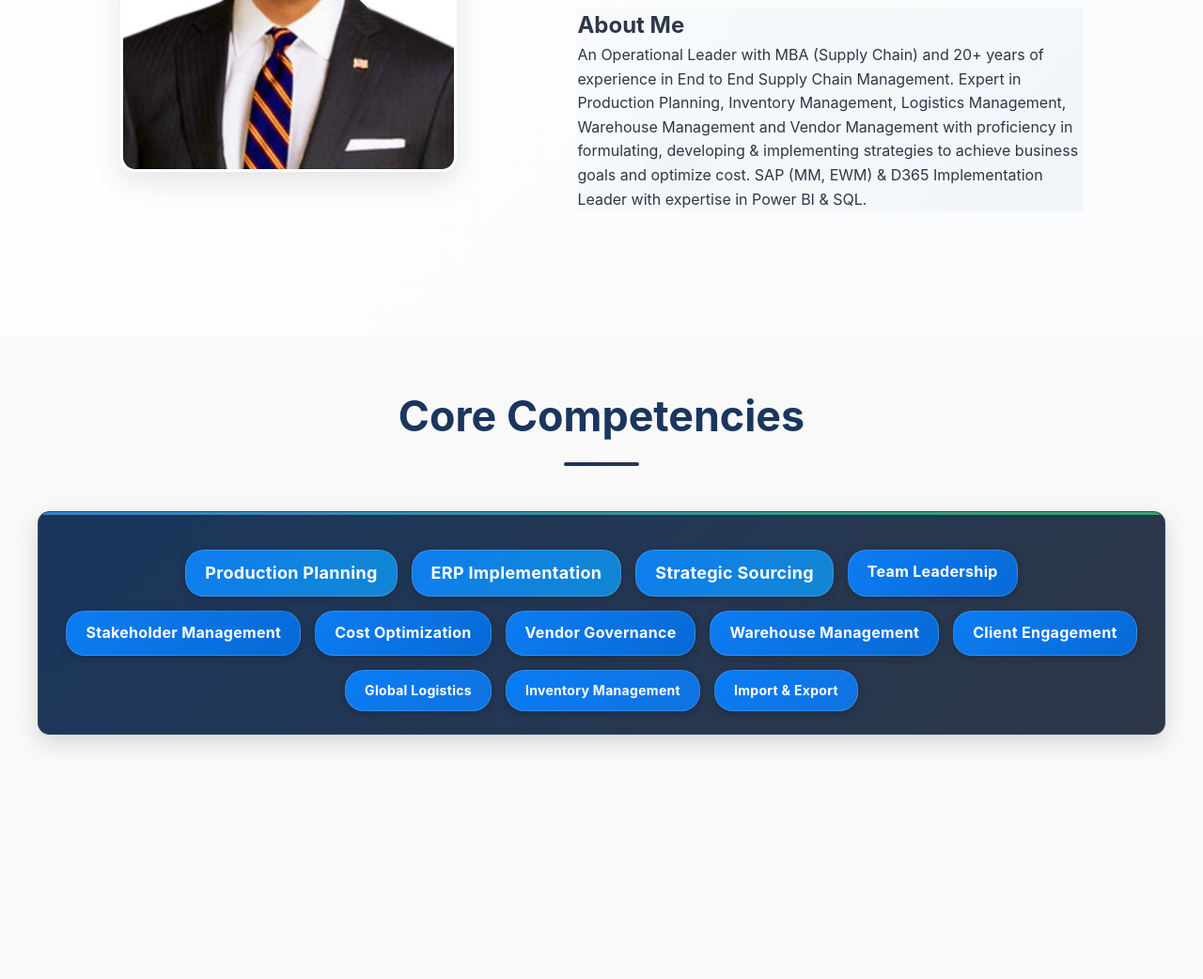
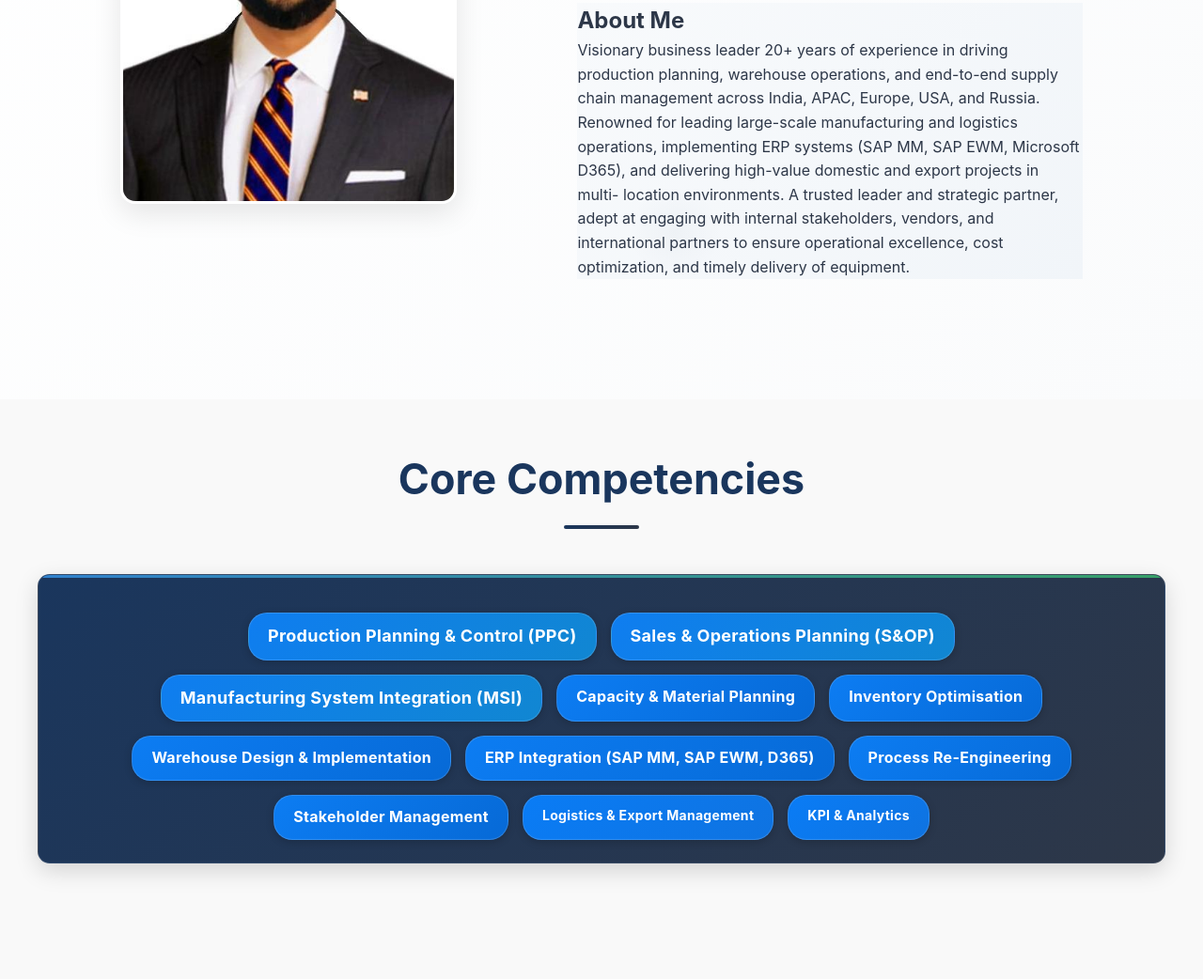
Before and after one commit to sunilsh25/SunilKumar1, a plain HTML site: page index.html in a window 1280 px wide. Shown: the part 442-1484 px from the top of the page at 94% size. Drawn offline with Linux system fonts and the light colour scheme.

Commit message:
Updated website content

```diff
--- a/index.html
+++ b/index.html
@@ -42,7 +42,7 @@
                 </div>
                 <div class="btn-group">
                     <div class="btn">
-                        <a href="https://drive.google.com/file/d/1chD3OgLmzepRP0anTVlvW_--rQcMt4zq/view?usp=sharing" target="_blank">Download CV</a>
+                        <a href="https://drive.google.com/file/d/1rWysNynQq23gbThLe-Y_pUNuztWjcBfs/view?usp=sharing" target="_blank">Download CV</a>
                     </div>
                     <div class="btn">
                         <a href="mailto:sunlish25@gmail.com">Contact</a>
@@ -55,10 +55,31 @@
                 <div class="education">
                     <h2>About Me</h2>
                     <p>
-                        An Operational Leader with MBA (Supply Chain) and 20+ years of experience in End to End Supply Chain Management.
-                        Expert in Production Planning, Inventory Management, Logistics Management, Warehouse Management and Vendor Management
-                        with proficiency in formulating, developing & implementing strategies to achieve business goals and optimize cost.
-                        SAP (MM, EWM) & D365 Implementation Leader with expertise in Power BI & SQL.
+                        Visionary business leader 20+
+years of experience in driving
+production planning,
+warehouse operations, and
+end-to-end supply chain
+management across India,
+APAC, Europe, USA, and
+Russia. Renowned for leading
+large-scale manufacturing and
+logistics operations,
+implementing ERP systems
+(SAP MM, SAP EWM,
+Microsoft D365), and
+delivering high-value domestic
+
+and export projects in multi-
+location environments. A trusted
+
+leader and strategic partner,
+adept at engaging with internal
+stakeholders, vendors, and
+international partners to ensure
+operational excellence, cost
+optimization, and timely delivery
+of equipment.
                     </p>
                 </div>
             </div>
@@ -70,18 +91,20 @@
         <h2 class="section-title">Core Competencies</h2>
         <div class="tag-cloud">
             <div class="competencies-grid">
-                <span class="tag big">Production Planning</span>
-                <span class="tag big">ERP Implementation</span>
-                <span class="tag big">Strategic Sourcing</span>
-                <span class="tag medium">Team Leadership</span>
+                <span class="tag big">Production Planning & Control (PPC)</span>
+                <span class="tag big">Sales & Operations Planning (S&OP)</span>
+                <span class="tag big">Manufacturing System Integration (MSI)</span>
+
+                <span class="tag medium">Capacity & Material Planning</span>
+                <span class="tag medium">Inventory Optimisation</span>
+                <span class="tag medium">Warehouse Design & Implementation</span>
+                <span class="tag medium">ERP Integration (SAP MM, SAP EWM, D365)</span>
+                <span class="tag medium">Process Re-engineering</span>
                 <span class="tag medium">Stakeholder Management</span>
-                <span class="tag medium">Cost Optimization</span>
-                <span class="tag medium">Vendor Governance</span>
-                <span class="tag medium">Warehouse Management</span>
-                <span class="tag medium">Client Engagement</span>
-                <span class="tag small">Global Logistics</span>
-                <span class="tag small">Inventory Management</span>
-                <span class="tag small">Import & Export</span>
+
+                <span class="tag small">Logistics & Export Management</span>
+                <span class="tag small">KPI & Analytics</span>
+
             </div>
         </div>
     </section>
@@ -423,7 +446,7 @@
             <div class="project-details">
                 <h3>SAP MM Implementation Projects (3 Projects)</h3>
                 <p>Led 3 full-cycle SAP MM implementation projects, streamlining material management processes and improving inventory accuracy. These implementations resulted in enhanced procurement efficiency and better vendor management across multiple business units.</p>
-                <a href="#" class="project-link">View Details</a>
+                <a href="https://drive.google.com/file/d/1_nHxniTq6XkaQqbMqMOhQHXN2ZsHrhse/view?usp=sharing" target="_blank" rel="noopener noreferrer" class="project-link">View Details</a>
             </div>
         </div>
 
@@ -434,7 +457,7 @@
             <div class="project-details">
                 <h3>SAP EWM Implementation Project</h3>
                 <p>Successfully implemented SAP EWM for 20,000 parts with business turnover of 2.30 Cr. Enhanced warehouse operations through improved inventory tracking, optimized storage, and streamlined picking processes. Received recognition from Plant Head, VP, and SCPC Head for timely implementation.</p>
-                <a href="#" class="project-link">View Details</a>
+                <a href="https://drive.google.com/file/d/1_nHxniTq6XkaQqbMqMOhQHXN2ZsHrhse/view?usp=sharing" target="_blank" rel="noopener noreferrer" class="project-link">View Details</a>
             </div>
         </div>
 
@@ -445,7 +468,7 @@
             <div class="project-details">
                 <h3>Microsoft D365 ERP Implementation</h3>
                 <p>Spearheaded the implementation of Microsoft Dynamics 365 ERP, developing a team of 9 super users for smooth transition from legacy ERP. Enhanced system integration across departments and improved user adoption through comprehensive training and support.</p>
-                <a href="#" class="project-link">View Details</a>
+                <a href="https://drive.google.com/file/d/1_nHxniTq6XkaQqbMqMOhQHXN2ZsHrhse/view?usp=sharing" target="_blank" rel="noopener noreferrer" class="project-link">View Details</a>
             </div>
         </div>
 
```
